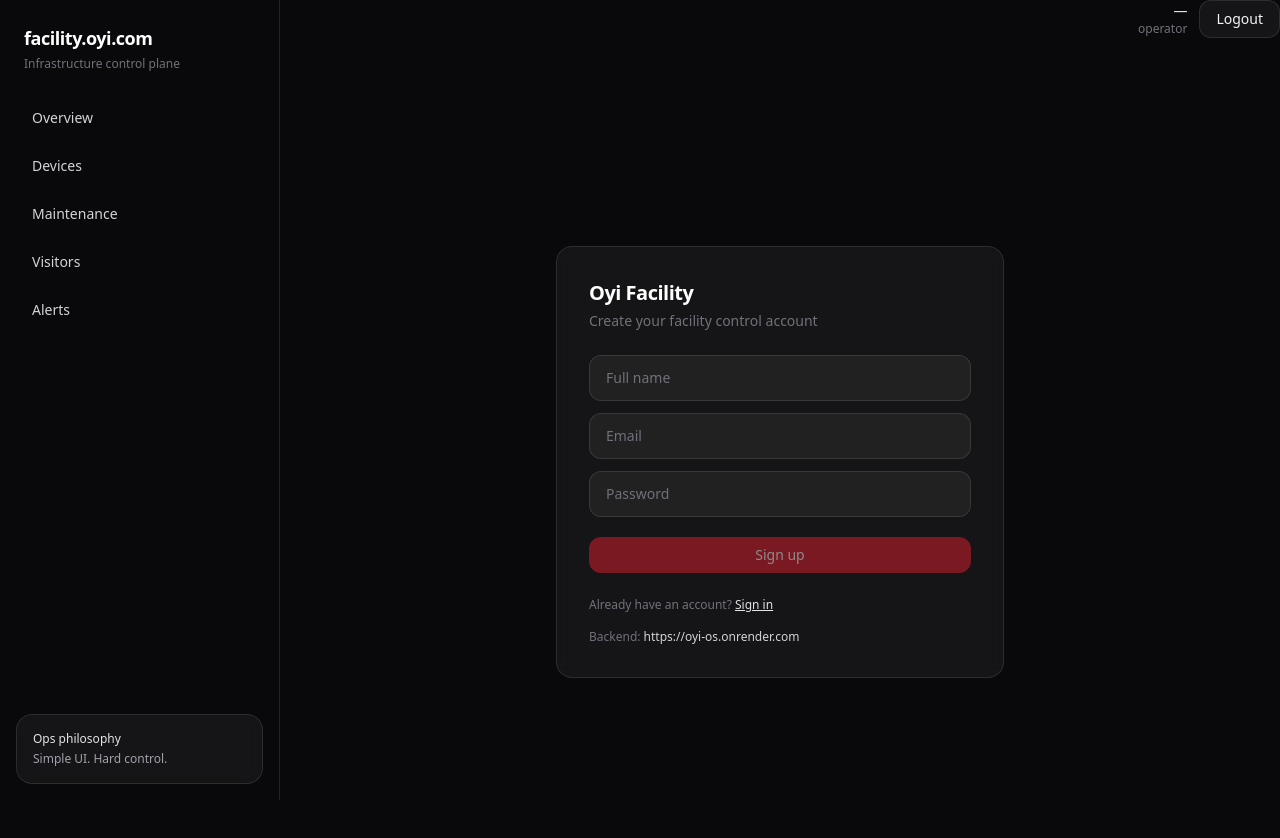
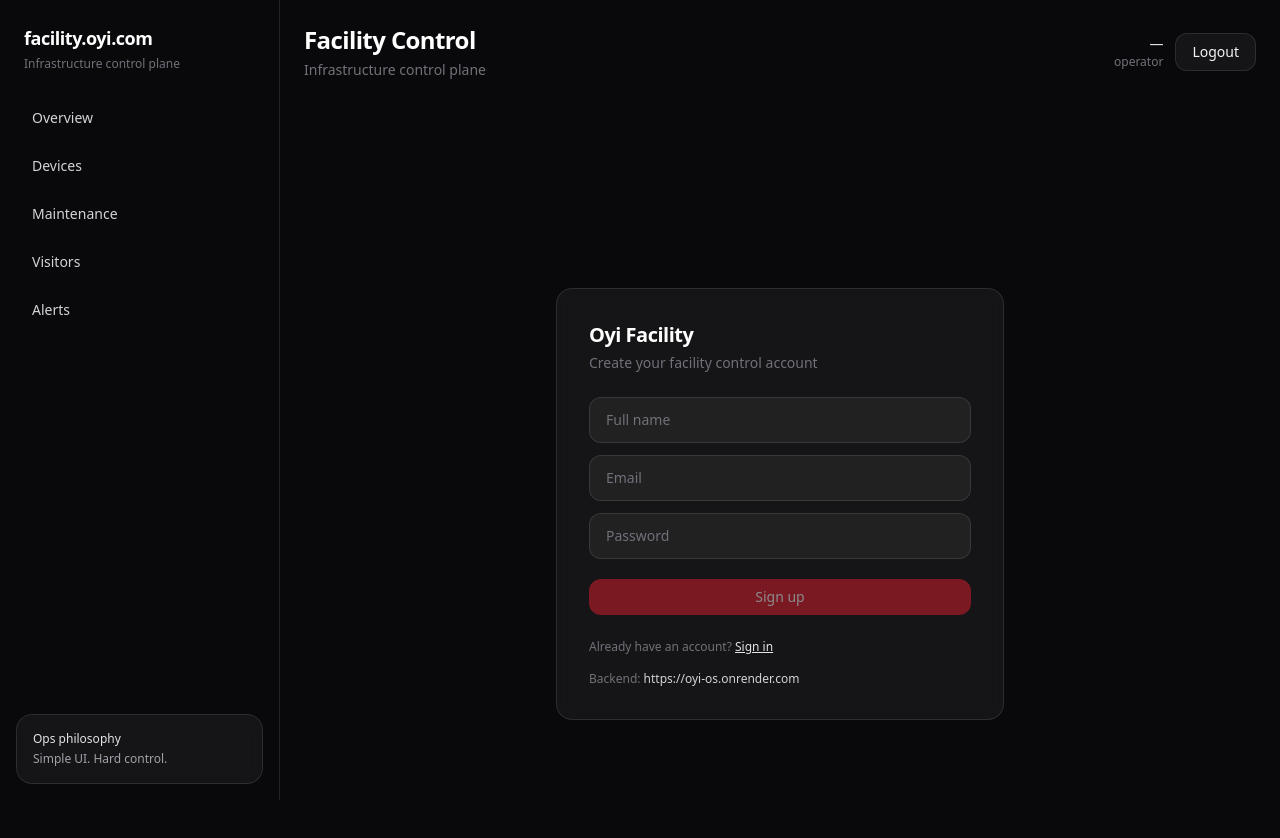
Before and after one commit to contactochiga/facility-oyi, a Next.js app: page /signup in a window 1280 px wide. Shown: the top 838 px of the page. Built offline with nearby package versions, Linux system fonts and the light colour scheme.

Commit message:
Refactor layout to use Topbar instead of Header

```diff
--- a/app/layout.tsx
+++ b/app/layout.tsx
@@ -2,7 +2,7 @@
 
 import { useState, useEffect } from "react";
 import Sidebar from "@/components/shell/Sidebar";
-import Header from "@/components/shell/Topbar";
+import Topbar from "@/components/shell/Topbar";
 import "./globals.css";
 
 export default function RootLayout({
@@ -25,14 +25,18 @@ export default function RootLayout({
     <html lang="en">
       <body className="bg-zinc-950 text-white">
         <div className="flex min-h-screen">
-          <Sidebar
-            mobileOpen={mobileOpen}
-            onClose={() => setMobileOpen(false)}
-          />
+          <Sidebar mobileOpen={mobileOpen} onClose={() => setMobileOpen(false)} />
 
           <div className="flex min-w-0 flex-1 flex-col">
-            <Header onOpenMenu={() => setMobileOpen(true)} />
-            <main className="flex-1 overflow-y-auto p-4 lg:p-6">
+            <div className="p-4 lg:p-6">
+              <Topbar
+                title="Facility Control"
+                subtitle="Infrastructure control plane"
+                onOpenMenu={() => setMobileOpen(true)}
+              />
+            </div>
+
+            <main className="flex-1 overflow-y-auto px-4 pb-4 lg:px-6 lg:pb-6">
               {children}
             </main>
           </div>
```
